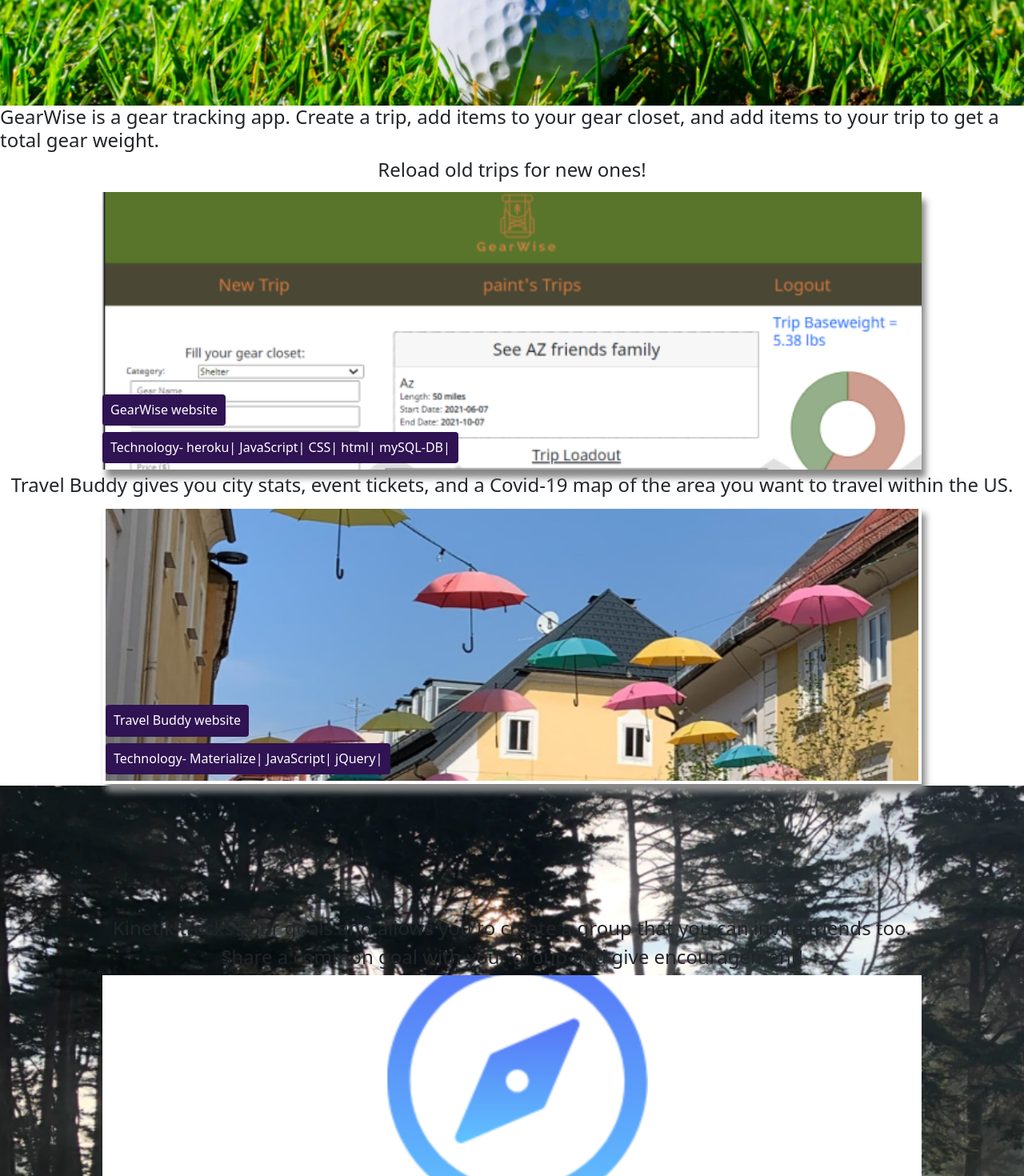
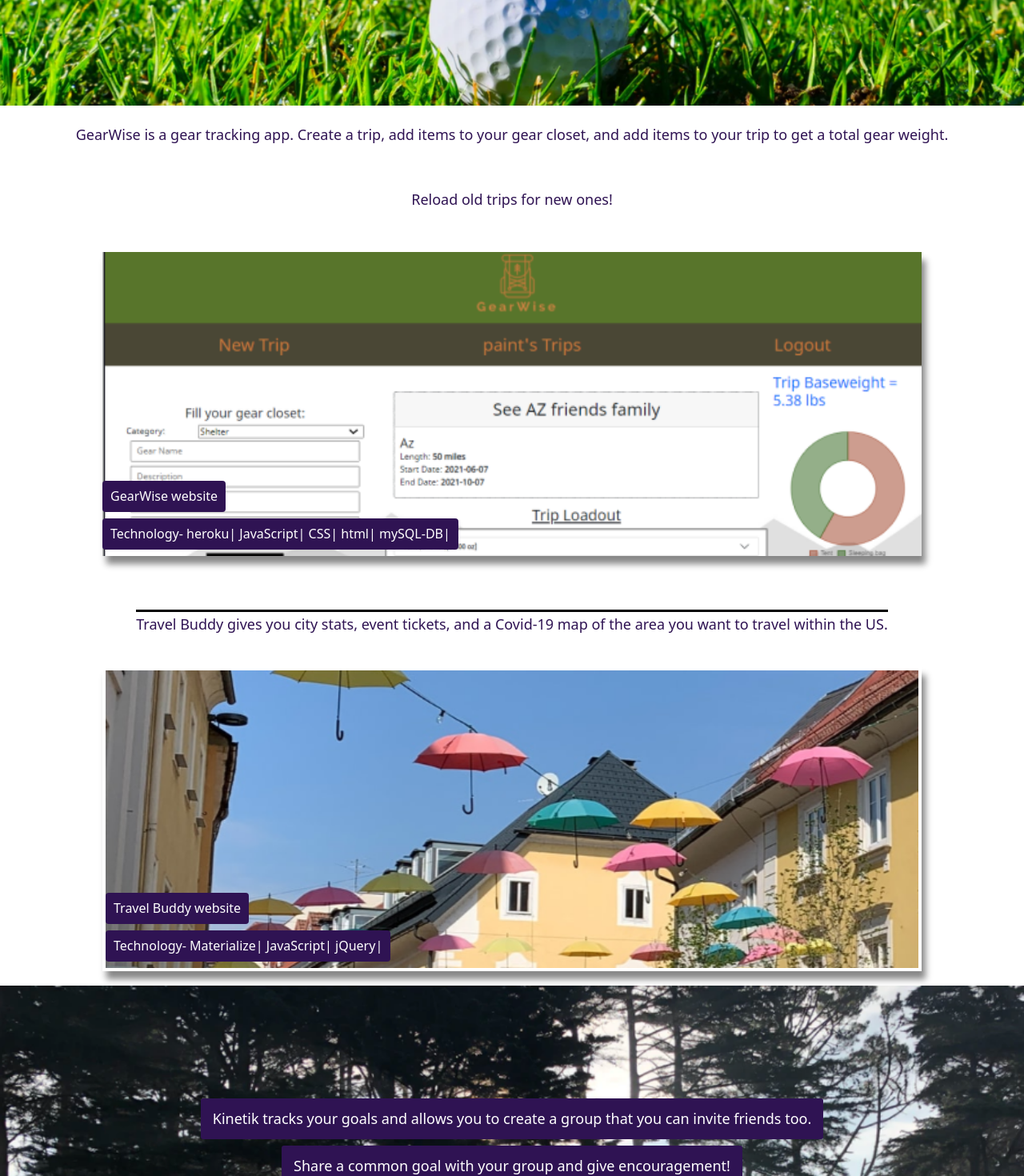
Before and after one commit to ZacharyKathe/Zachary-Portfolio, a React (Create React App) app: page / in a window 1280 px wide. Shown: the part 1780-3250 px from the top of the page at 80% size. Built offline with nearby package versions, Linux system fonts and the light colour scheme.

Commit message:
saving all

```diff
--- a/public/style.css
+++ b/public/style.css
@@ -3,7 +3,7 @@
     justify-content: space-around;
     flex-direction: column;
     align-items: center;
-    height: 850px;
+    height: 1100px;
 
 
 }
@@ -12,7 +12,7 @@
     flex-direction: column;
     justify-content: space-around;
     align-items: center;
-    height: 800px;
+    height: 1100px;
 
 }
 
@@ -79,14 +79,53 @@
 
 
 }
+.explainGearWise{
+    display: flex;
+    padding: 10px;
+    justify-content: center;
+    color: rgb(47, 19, 83);
+    font-size: 18px;
+}
+.travelBuddyExplain{
+    display: flex;
+    justify-content: center;
+    padding-top: 5px;
+    margin-top: 30px;
+    color: rgb(47, 19, 83);
+    font-size: 18px;
+    border-top: solid black;
+}
+.kinetikExplain{
+    display: flex;
+    padding: 15px;
+    justify-content: center;
+    background-color: rgb(47, 19, 83);
+    color: white;
+    font-size: 18px;
+    border-radius: 3px;
+}
+.passwordGenExplain{
+    display: flex;
+    padding: 10px;
+    justify-content: center;
+    color: rgb(47, 19, 83);
+    font-size: 20px;
+}
+.blogSpotzEx{
+    display: flex;
+    padding: 10px;
+    justify-content: center;
+    color: rgb(47, 19, 83);
+    font-size: 20px;
+}
 .discProj{
     display: flex;
     justify-content: center;
+    background-color: rgb(47, 19, 83);
     color: white;
     font-size: 22px;
     margin-left: 10px;
 }
-
 
 .sample-img_4{
     background-image: url("./images/travelbuddy2.PNG");
```
Also changed, not shown: 1 other file (tests, documents, lock files or other folders).
